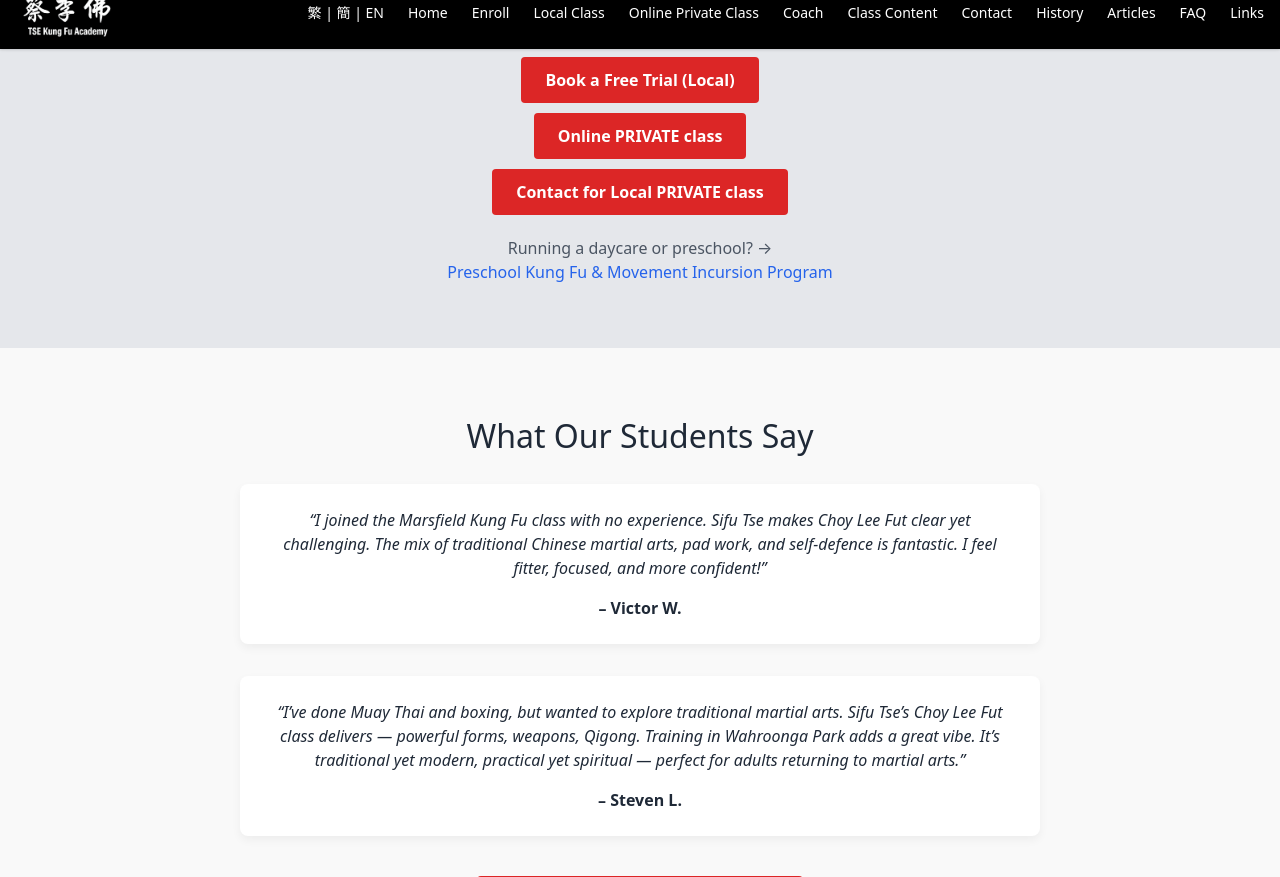
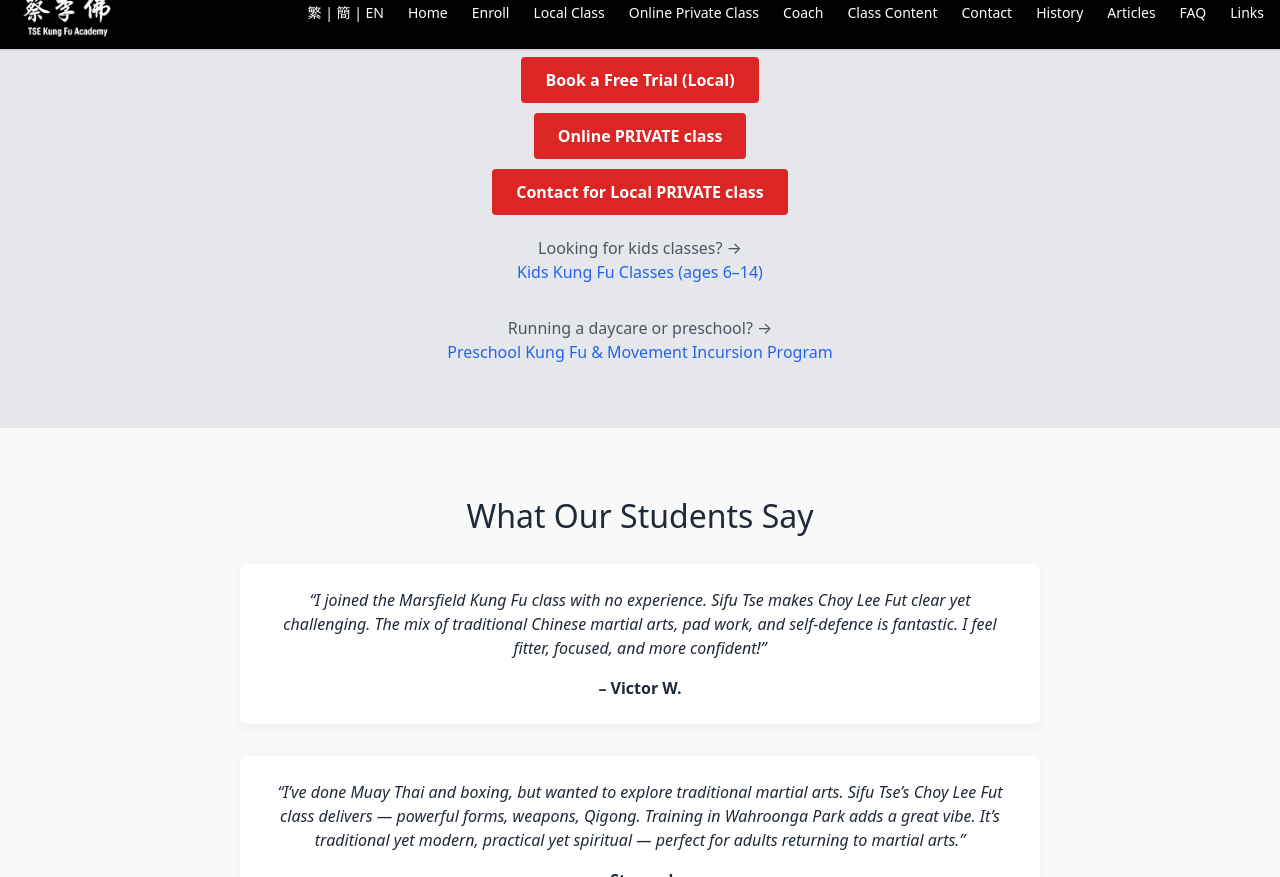
Before and after one commit to sydneykungfu/sydneykungfu.github.io, a Jekyll site: the page built from index.html, in a window 1280 px wide and 900 px high, scrolled down 5935 px, cut to the strip 23-900 px from the top of the window. Built offline with Jekyll 4.4.1, drawn with Linux system fonts in a browser that asks for light colours; a script that is not in the unit is left out.

Commit message:
feat: add kid class page link to index page

```diff
--- a/index.html
+++ b/index.html
@@ -226,6 +226,7 @@ meta:
       <p class="mt-8"><a href="enroll.html" class="bg-red-600 px-6 py-3 rounded text-white font-semibold hover:bg-red-700">Book a Free Trial (Local)</a></p>
       <p class="mt-8"><a href="online-private-class.html" class="bg-red-600 px-6 py-3 rounded text-white font-semibold hover:bg-red-700">Online PRIVATE class</a></p>
       <p class="mt-8"><a href="#contact" class="bg-red-600 px-6 py-3 rounded text-white font-semibold hover:bg-red-700">Contact for Local PRIVATE class</a></p>
+      <p class="mt-8 text-gray-600">Looking for kids classes? → <br/><a href="/kungfu-classes-kids-sydney.html" class="text-blue-600 hover:underline">Kids Kung Fu Classes (ages 6–14)</a></p>
       <p class="mt-8 text-gray-600">Running a daycare or preschool? → <br/><a href="/preschool-kung-fu-sydney.html" class="text-blue-600 hover:underline">Preschool Kung Fu &amp; Movement Incursion Program</a></p>
     </div>
   </section>
--- a/zh-CN/index.html
+++ b/zh-CN/index.html
@@ -166,6 +166,7 @@ meta:
       <p class="mt-8"><a href="enroll.html" class="bg-red-600 px-6 py-3 rounded text-white font-semibold hover:bg-red-700">预约免费体验课(本地)</a></p>
       <p class="mt-8"><a href="online-private-class.html" class="bg-red-600 px-6 py-3 rounded text-white font-semibold hover:bg-red-700">网上私人班</a></p>
       <p class="mt-8"><a href="#contact" class="bg-red-600 px-6 py-3 rounded text-white font-semibold hover:bg-red-700">联系本地私人班</a></p>
+      <p class="mt-8 text-gray-600">寻找儿童班？→ <a href="/zh-CN/kungfu-classes-kids-sydney.html" class="text-blue-600 hover:underline">儿童功夫班（6–14岁）</a></p>
     </div>
   </section>
 
--- a/zh/index.html
+++ b/zh/index.html
@@ -166,6 +166,7 @@ meta:
       <p class="mt-8"><a href="enroll.html" class="bg-red-600 px-6 py-3 rounded text-white font-semibold hover:bg-red-700">預約免費體驗課(本地)</a></p>
       <p class="mt-8"><a href="online-private-class.html" class="bg-red-600 px-6 py-3 rounded text-white font-semibold hover:bg-red-700">網上私人班</a></p>
       <p class="mt-8"><a href="#contact" class="bg-red-600 px-6 py-3 rounded text-white font-semibold hover:bg-red-700">聯絡本地私人班</a></p>
+      <p class="mt-8 text-gray-600">尋找兒童班？→ <a href="/zh/kungfu-classes-kids-sydney.html" class="text-blue-600 hover:underline">兒童功夫班（6–14歲）</a></p>
     </div>
   </section>
 
```
